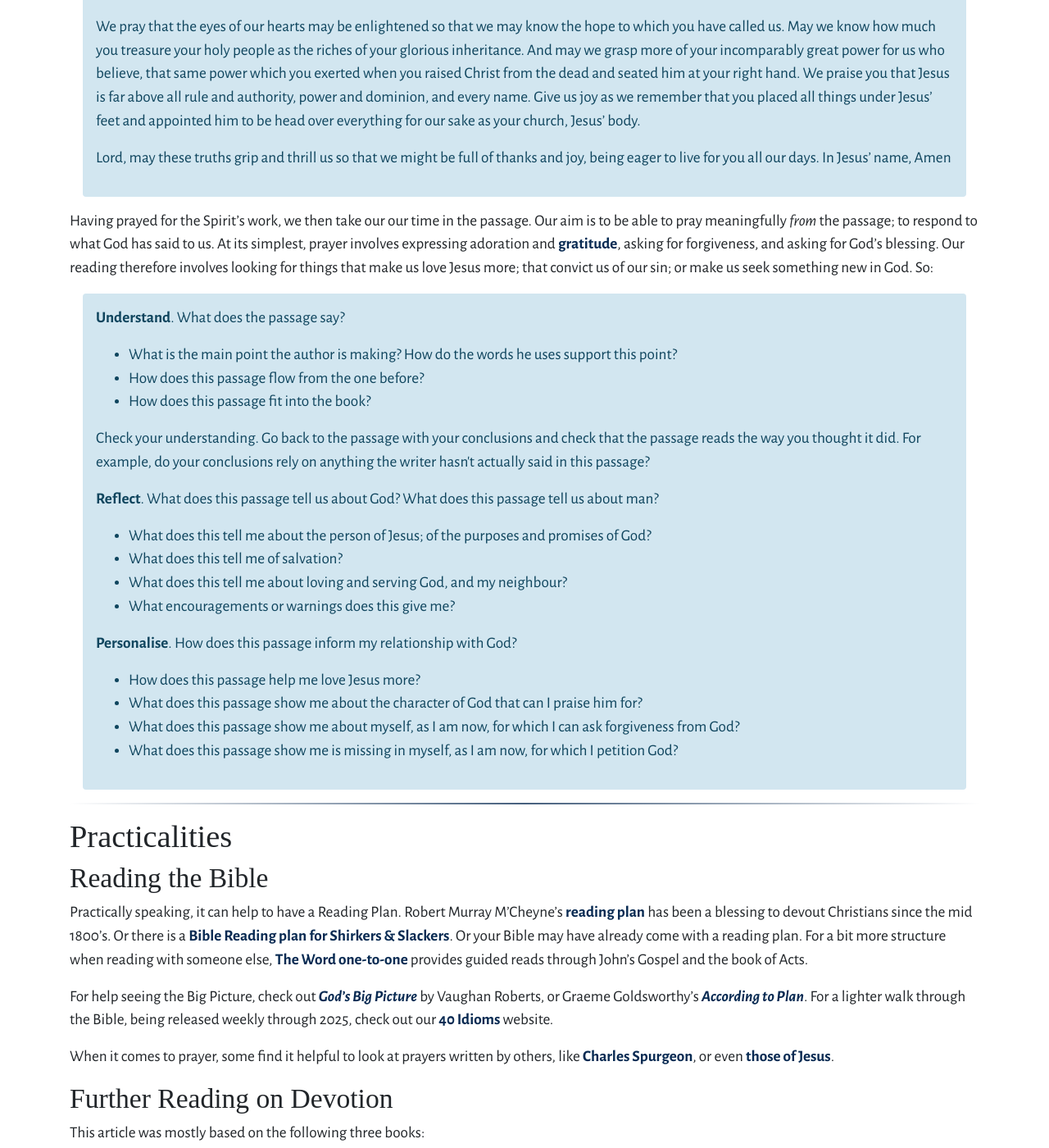
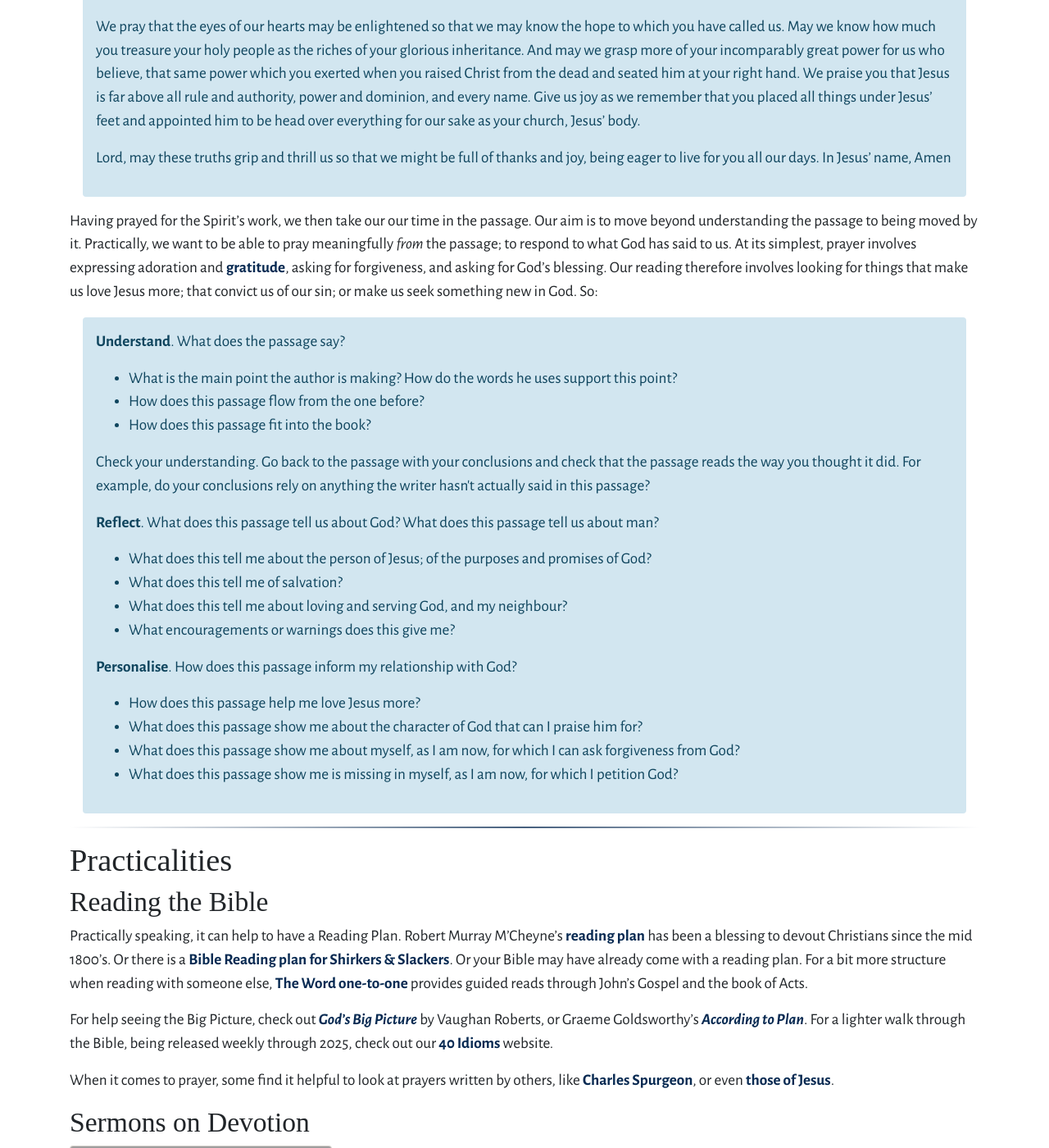
Before and after one commit to trinitysc/jekyll-blog, a Jekyll site: the page built from _articles/devotion.md, in a window 1280 px wide and 1400 px high, scrolled down 6230 px. Shown: the whole window at 82% size. Built offline with Jekyll 4.4.1, drawn with Linux system fonts in a browser that asks for light colours; some of the changed text lies outside the part shown; grey boxes are pictures that could not be loaded.

Commit message:
Devotion

```diff
--- a/_articles/devotion.md
+++ b/_articles/devotion.md
@@ -163,7 +163,11 @@
 > Lord, may these truths grip and thrill us so that we might be full of thanks and joy, being eager to live for you all our days. In Jesus' name, Amen
 {: .alert-info .rounded .p-3 .m-3}
 
-Having prayed for the Spirit's work, we then take our our time in the passage. Our aim is to be able to pray meaningfully _from_ the passage; to respond to what God has said to us. At its simplest, prayer involves expressing adoration and [gratitude](https://www.desiringgod.org/articles/start-asking-god-for-more), asking for forgiveness, and asking for God's blessing. Our reading therefore involves looking for things that make us love Jesus more; that convict us of our sin; or make us seek something new in God. So:
+Having prayed for the Spirit's work, we then take our our time in the passage. Our aim is to move beyond understanding the passage to being
+moved by it. Practically, we want to be able to pray meaningfully _from_ the passage; to respond to what God has said to us.
+At its simplest, prayer involves expressing adoration and [gratitude](https://www.desiringgod.org/articles/start-asking-god-for-more),
+asking for forgiveness, and asking for God's blessing. Our reading therefore involves looking for things that make us love Jesus more;
+that convict us of our sin; or make us seek something new in God. So:
 
 <div class="alert-info rounded p-3 m-3">
 <p><b>Understand</b>. What does the passage say?</p>
@@ -201,6 +205,26 @@
 When it comes to prayer, some find it helpful to look at prayers written by others, like [Charles Spurgeon](https://www.spurgeongems.org/spurgeon-prayers/),
 or even [those of Jesus](https://www.crossway.org/books/the-prayers-of-jesus-tpb/).
 
+### Sermons on Devotion
+
+<div class="row mb-4">
+  <div class="col-md-4">
+
+    <div class="card bg-light mb-3" style="max-width: 20rem;">
+      <img src="https://api.sermo.nz/trinitysc/api/v1/series/277/thumbnail" class="card-img-top" alt="Logo" />
+      <div class="card-header"><b>Topical</b></div>
+      <div class="card-body">
+        <h5 class="card-title">Maturity in Christ</h5>
+        <a class="btn btn-primary" href="https://listen.trinitysc.nz/browse/series/277">Listen</a>
+      </div>
+    </div>
+  </div>
+</div>
+
+
+Also check out:
+ - [Praying and the Voice of God, by Jamie Child](https://www.crosswaystratford.org/sermons/praying-and-the-voice-of-god)
+
 ### Further Reading on Devotion
 
 This article was mostly based on the following three books:
```
